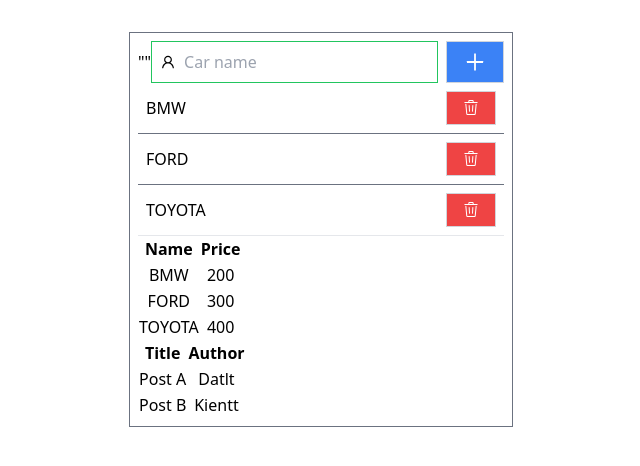
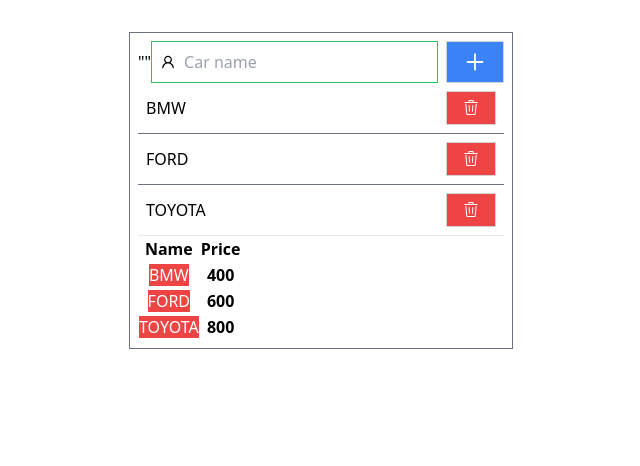
Before and after one commit to datlt2306/FPL-WEB209, a React (Vite) app: page / in a window 1280 px wide. Shown: the top 466 px of the page, without its empty margins (319-959 px from the left). Built offline with nearby package versions, Linux system fonts and the light colour scheme.

Commit message:
Buổi 3: Custom Table Component

```diff
--- a/src/App.tsx
+++ b/src/App.tsx
@@ -11,20 +11,35 @@
 ];
 
 const columns = [
-    { title: "Name", dataIndex: "name", key: "name" }, // column
-    { title: "Price", dataIndex: "price", key: "price" }, // column
+    {
+        title: "Name",
+        dataIndex: "name",
+        key: "name",
+        render: (item: any) => (
+            <a href="" className="bg-red-500 text-white">
+                {item?.name}
+            </a>
+        ),
+        header: (title: any) => <h1>{title}</h1>,
+    }, // column
+    {
+        title: "Price",
+        dataIndex: "price",
+        key: "price",
+        render: (item: any) => <span className="font-bold">{item.price * 2}</span>,
+    }, // column
 ];
 
 // =================
 
-const postsData = [
-    { id: 1, title: "Post A", desc: "Mo ta A", author: "Datlt" },
-    { id: 2, title: "Post B", desc: "Mo ta B", author: "Kientt" },
-];
-const columns2 = [
-    { title: "Title", dataIndex: "title", key: "title" }, // column
-    { title: "Author", dataIndex: "author", key: "author" }, // column
-];
+// const postsData = [
+//     { id: 1, title: "Post A", desc: "Mo ta A", author: "Datlt" },
+//     { id: 2, title: "Post B", desc: "Mo ta B", author: "Kientt" },
+// ];
+// const columns2 = [
+//     { title: "Title", dataIndex: "title", key: "title"}, // column
+//     { title: "Author", dataIndex: "author", key: "author" }, // column
+// ];
 function App() {
     //State
     const [cars, setCars] = useState<ICar[]>(carsData);
@@ -45,7 +60,7 @@
                 <List dataSource={cars} onRemove={removeCar} />
                 <hr />
                 <Table dataSource={carsData} columns={columns} />
-                <Table dataSource={postsData} columns={columns2} />
+                {/* <Table dataSource={postsData} columns={columns2} /> */}
             </div>
         </>
     );
--- a/src/components/Table/index.tsx
+++ b/src/components/Table/index.tsx
@@ -8,13 +8,19 @@
 const Table = ({ dataSource, columns }: Props) => {
     // Render ra thead
     const renderHeaders = columns.map((column) => {
-        return <th key={column.key}>{column.title}</th>;
+        return (
+            <th key={column.key}>{column.header ? column.header(column.title) : column.title}</th>
+        );
     });
     // Render ra tr trong tbody
     const renderRows = dataSource.map((item) => {
         // render td
         const renderCell = columns.map((column) => {
-            return <td key={column.key}>{item[column.dataIndex]}</td>;
+            return (
+                <td key={column.key}>
+                    {column.render ? column.render(item) : item[column.dataIndex]}
+                </td>
+            );
         });
 
         return <tr key={item.id}>{renderCell}</tr>;
```
